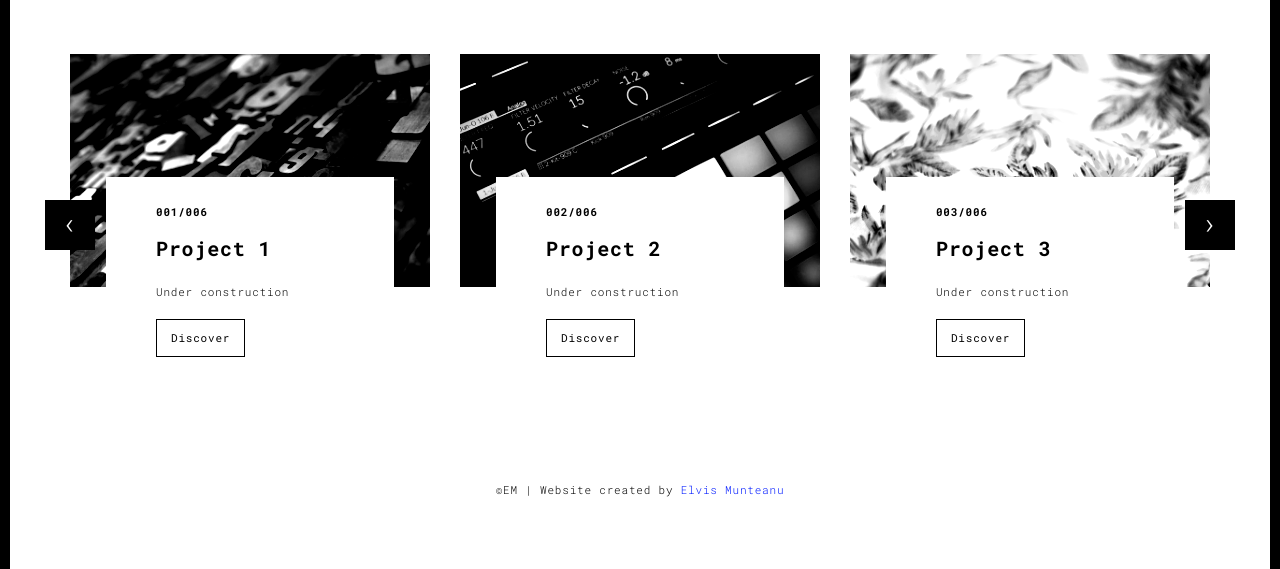
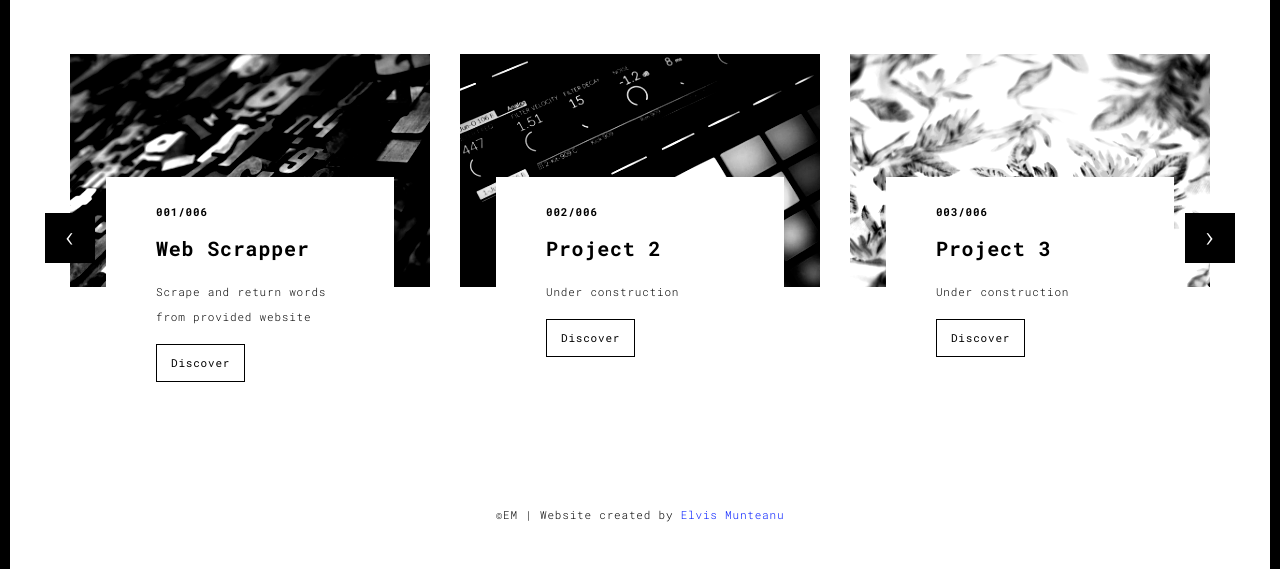
Before and after one commit to entirelymagic/PortfolioFlask, a Flask app: page /works.html in a window 1280 px wide. Shown: the part 203-772 px from the top of the page. Run offline with Flask 2, Linux system fonts and the light colour scheme; some libraries are stand-ins or nearby versions.

Commit message:
Added Web Word Scrapping project to website.

```diff
--- a/templates/works.html
+++ b/templates/works.html
@@ -76,9 +76,9 @@
                       </a>
                       <div class="card-container card-container-lg">
                         <h4>001/006</h4>
-                        <h3>Project 1</h3>
-                        <p>Under construction</p>
-                        <a href="./work.html" title="" class="btn btn-default">Discover</a>
+                        <h3>Web Scrapper</h3>
+                        <p>Scrape and return words from provided website</p>
+                        <a href="https://github.com/entirelymagic/Web_word_scrapper" title="" class="btn btn-default">Discover</a>
                       </div>
                     </div>
                     <div class="col-sm-4">
```
